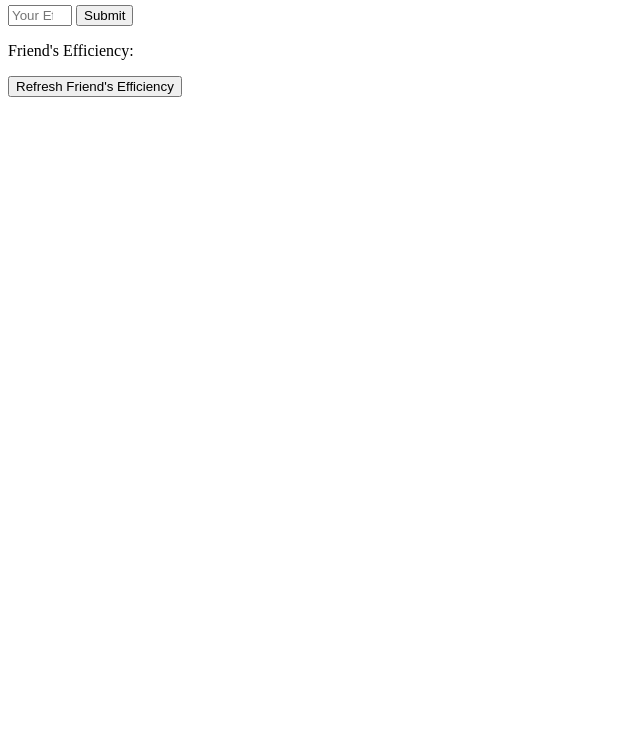
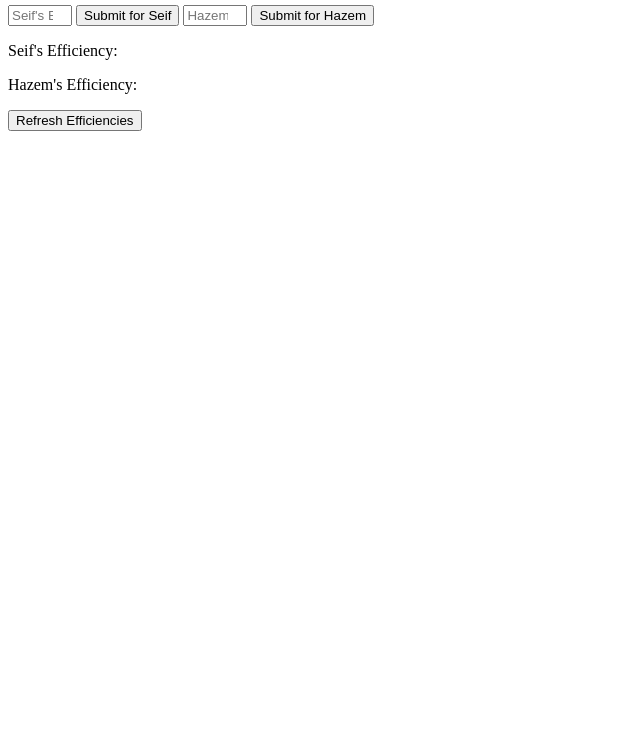
Before and after one commit to SeifElbayomi/efficiency-tracker, a plain HTML site: page index.html in a window 1280 px wide. Shown: the part 62-800 px from the top of the page, without its empty margins (0-640 px from the left). Drawn offline with Linux system fonts and the light colour scheme.

Commit message:
Update index.html

```diff
--- a/index.html
+++ b/index.html
@@ -5,10 +5,13 @@
 </head>
 <body>
     <h2>Efficiency Tracker</h2>
-    <input type="number" id="myEfficiency" placeholder="Your Efficiency (0-1)" min="0" max="1" step="0.1">
-    <button onclick="submitEfficiency()">Submit</button>
-    <p id="friendsEfficiency">Friend's Efficiency: </p>
-    <button onclick="getFriendsEfficiency()">Refresh Friend's Efficiency</button>
+    <input type="number" id="seifEfficiency" placeholder="Seif's Efficiency (0-1)" min="0" max="1" step="0.1">
+    <button onclick="submitEfficiency('Seif')">Submit for Seif</button>
+    <input type="number" id="hazemEfficiency" placeholder="Hazem's Efficiency (0-1)" min="0" max="1" step="0.1">
+    <button onclick="submitEfficiency('Hazem')">Submit for Hazem</button>
+    <p id="seifEfficiency">Seif's Efficiency: </p>
+    <p id="hazemEfficiency">Hazem's Efficiency: </p>
+    <button onclick="getEfficiencies()">Refresh Efficiencies</button>
 </body>
 <script src="script.js"></script>
 </html>
```
